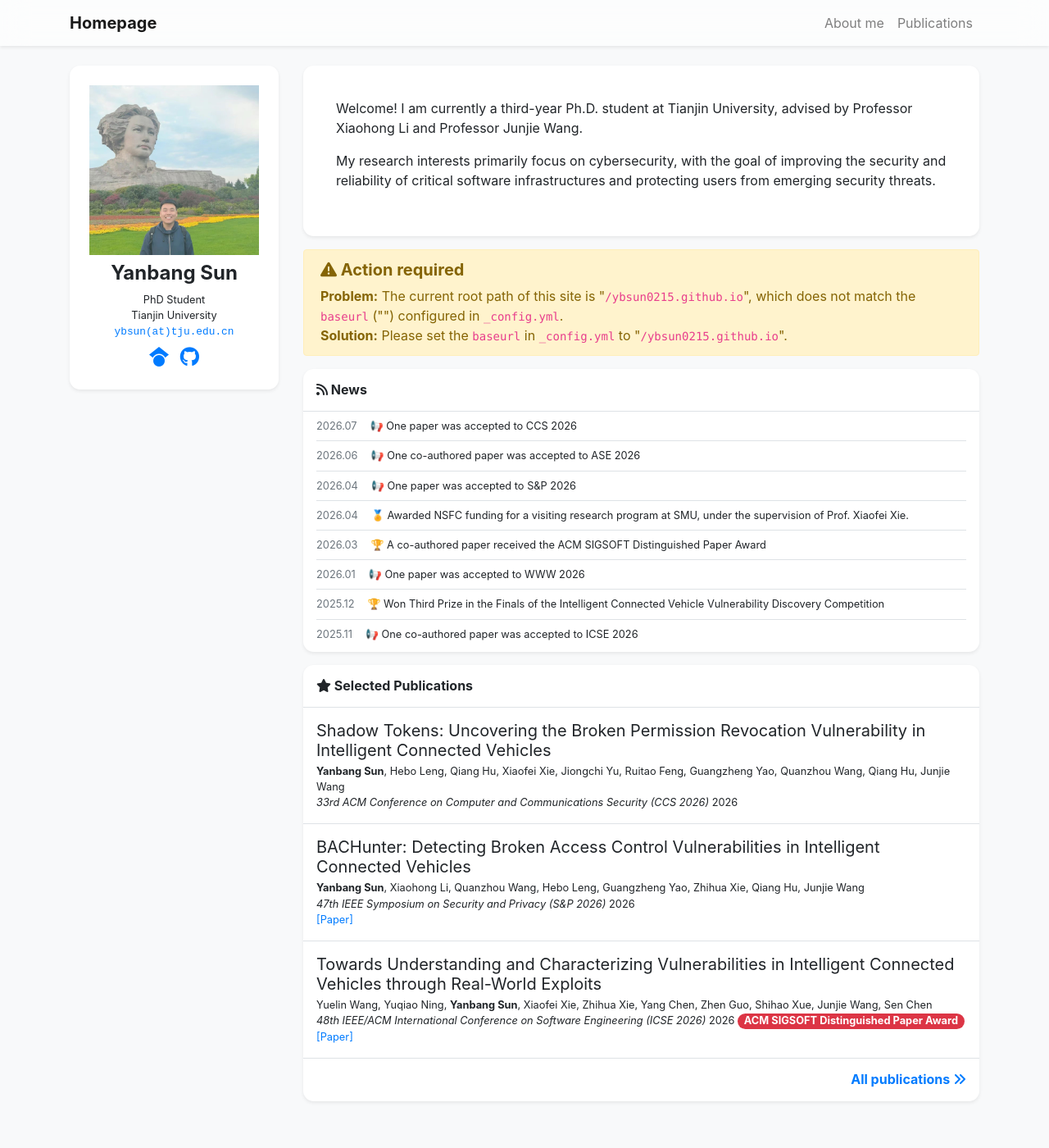
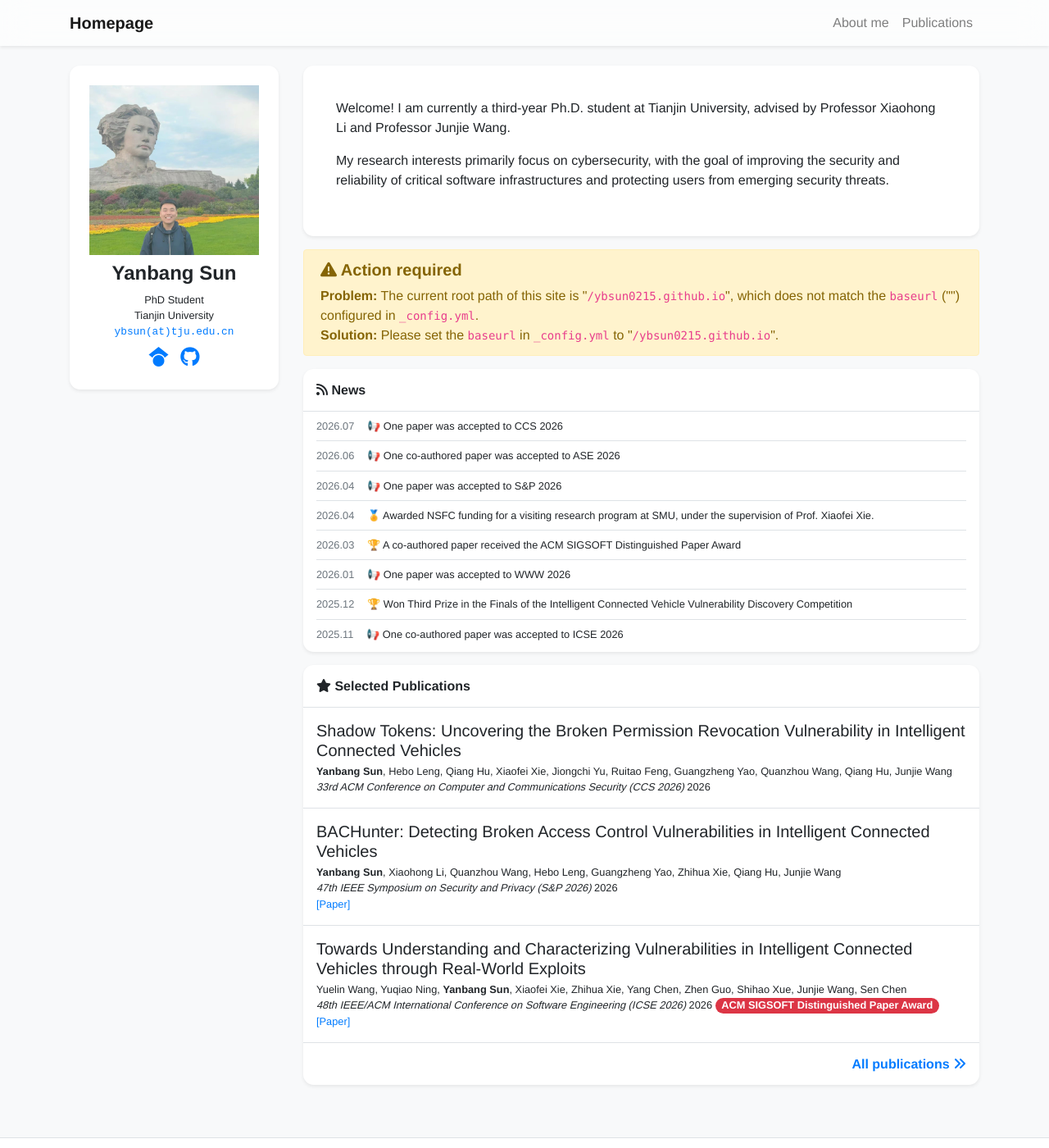
Before and after one commit to ybsun0215/ybsun0215.github.io, a Jekyll site: the page built from index.html, in a window 1280 px wide and 1400 px high. Shown: the whole window at 82% size. Built offline with Jekyll 4.4.1, drawn with Linux system fonts in a browser that asks for light colours; nearby versions of some CDN libraries; a style sheet for code colours, icons or effects is not loaded.

Commit message:
Update global.css

```diff
--- a/assets/css/global.css
+++ b/assets/css/global.css
@@ -1,6 +1,6 @@
 @charset "utf-8";
 body {
-    font-family: "Inter", sans-serif;
+    font-family: "Arimo", Arial, sans-serif;
     font-weight: 400;
     padding-top: 5.0rem;
 }
```
